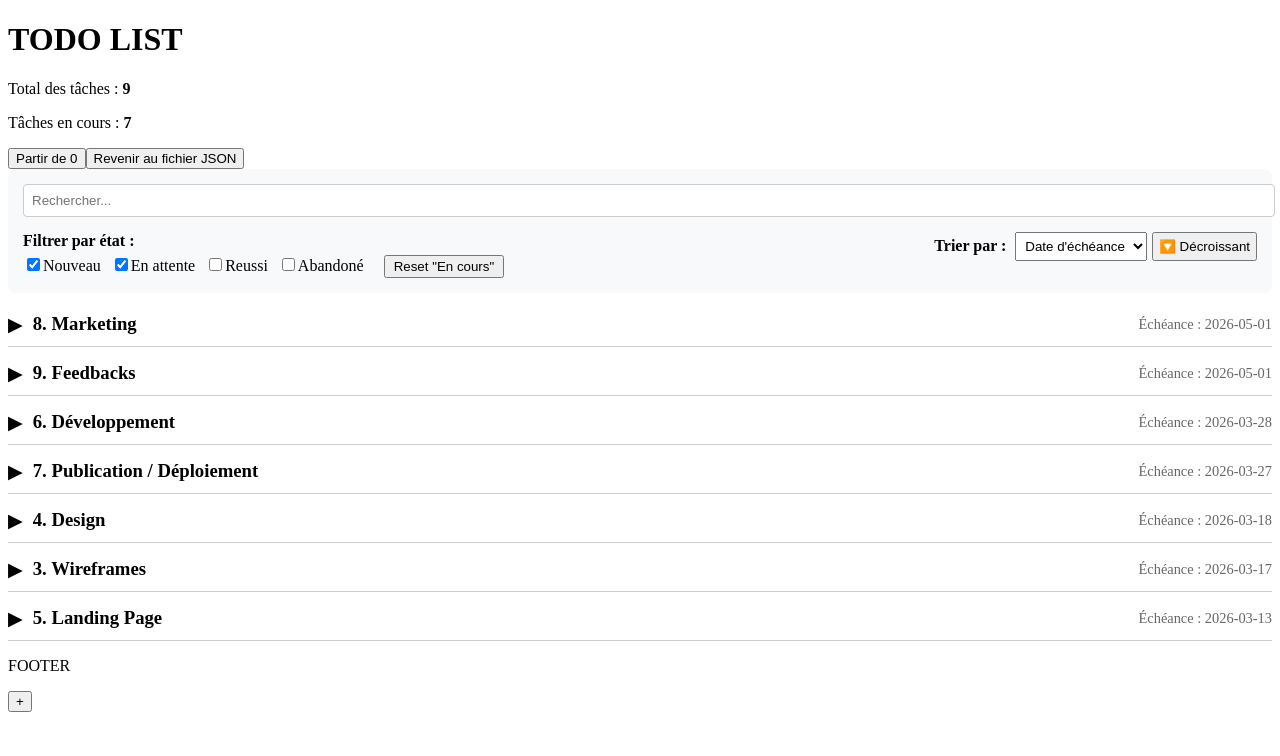
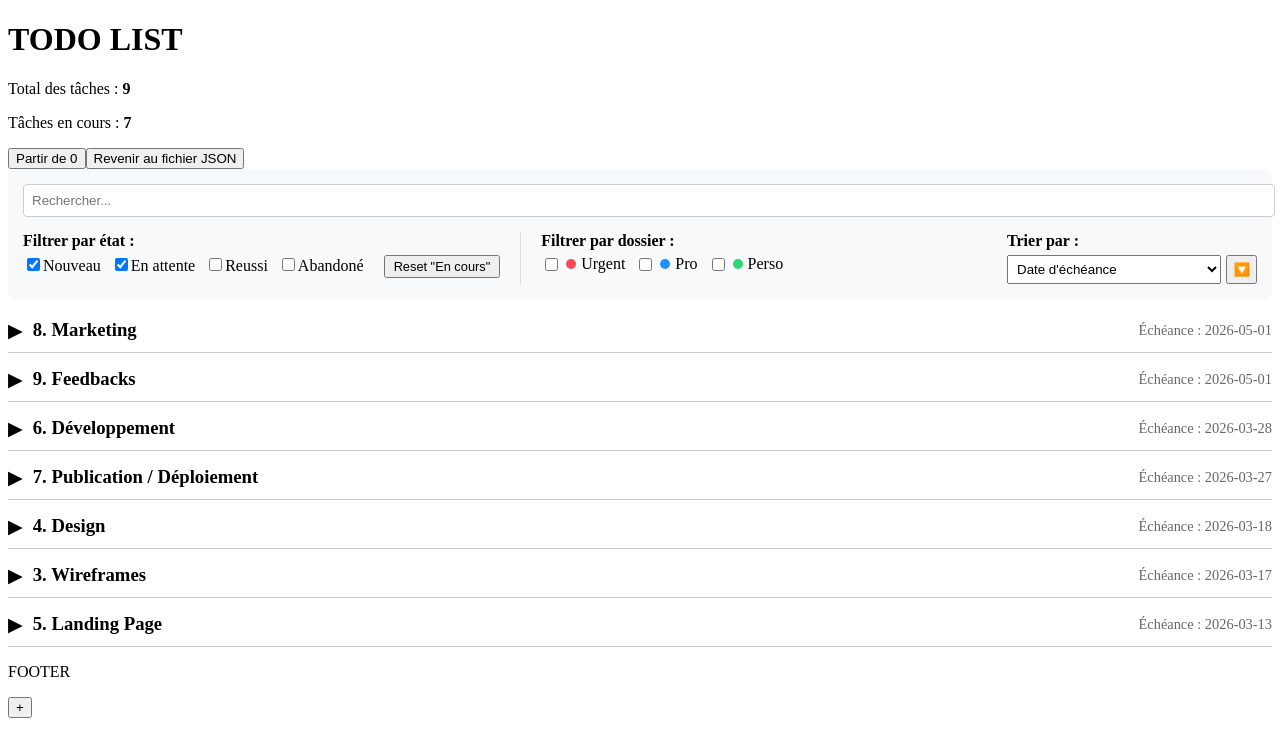
Before and after one commit to HugoBrestLestrade/TodoList, a React (Create React App) app: page / in a window 1280 px wide. Shown: the top 756 px of the page. Built offline with nearby package versions, Linux system fonts and the light colour scheme.

Commit message:
Filtres par dossiers

```diff
--- a/src/Components/Todo/List/CRUD/Read/Read.js
+++ b/src/Components/Todo/List/CRUD/Read/Read.js
@@ -5,76 +5,40 @@ import Tri from '../../../Tri/Tri';
 
 function TaskItem({ tache }) {
     const [isComplet, setIsComplet] = useState(false);
-
     const personnes = tache.contacts || tache.equipiers || [];
-
     const dossiers = tache.dossiers || [];
 
     const renderDossier = (dossier, index) => (
-        <span
-            key={index}
-            style={{
-                backgroundColor: dossier.couleur || "#ccc", // Gris par défaut
-                color: "white",
-                padding: "3px 8px",
-                borderRadius: "12px",
-                fontSize: "0.8rem",
-                marginRight: "5px",
-                fontWeight: "bold"
-            }}
-        >
+        <span key={index} style={{ backgroundColor: dossier.couleur || "#ccc", color: "white", padding: "3px 8px", borderRadius: "12px", fontSize: "0.8rem", marginRight: "5px", fontWeight: "bold" }}>
             {dossier.intitule}
         </span>
     );
 
     return (
         <li style={{ borderBottom: "1px solid #ccc", paddingBottom: "10px", marginBottom: "15px", listStyleType: "none" }}>
-
-            {/* MODE SIMPLE */}
             <div style={{ display: "flex", alignItems: "center", cursor: "pointer", flexWrap: "wrap" }} onClick={() => setIsComplet(!isComplet)}>
-                <span style={{ marginRight: "10px", fontSize: "1.2rem" }}>
-                    {isComplet ? "▼" : "▶"}
-                </span>
-
+                <span style={{ marginRight: "10px", fontSize: "1.2rem" }}>{isComplet ? "▼" : "▶"}</span>
                 <h3 style={{ margin: 0, marginRight: "15px" }}>{tache.title}</h3>
 
                 <div style={{ display: "flex" }}>
                     {dossiers.slice(0, 2).map(renderDossier)}
-                    {dossiers.length > 2 && !isComplet && (
-                        <span style={{ fontSize: "0.8rem", color: "#888", marginLeft: "5px" }}>
-                            +{dossiers.length - 2}
-                        </span>
-                    )}
+                    {dossiers.length > 2 && !isComplet && <span style={{ fontSize: "0.8rem", color: "#888", marginLeft: "5px" }}>+{dossiers.length - 2}</span>}
                 </div>
-
-                <span style={{ marginLeft: "auto", fontSize: "0.9rem", color: "#666" }}>
-                    Échéance : {tache.date_echeance || "Non définie"}
-                </span>
+                <span style={{ marginLeft: "auto", fontSize: "0.9rem", color: "#666" }}>Échéance : {tache.date_echeance || "Non définie"}</span>
             </div>
 
-            {/* MODE COMPLET */}
             {isComplet && (
                 <div style={{ marginTop: "15px", paddingLeft: "25px" }}>
-
-                    {/* Affichage de TOUS les dossiers (Mode Complet) */}
                     {dossiers.length > 0 && (
                         <div style={{ marginBottom: "10px", display: "flex", flexWrap: "wrap", gap: "5px" }}>
-                            <strong>Dossiers : </strong>
-                            {dossiers.map(renderDossier)}
+                            <strong>Dossiers : </strong>{dossiers.map(renderDossier)}
                         </div>
                     )}
-
                     <p><strong>Description :</strong> {tache.description || "Aucune description"}</p>
                     <p><strong>État :</strong> {tache.etat}</p>
                     <p><strong>Créée le :</strong> {tache.date_creation}</p>
-                    <p>
-                        <strong>Contacts :</strong>{' '}
-                        {personnes.length > 0 ? personnes.map(p => p.name).join(', ') : "Aucun contact"}
-                    </p>
-
-                    <div style={{ marginTop: "10px" }}>
-                        <Edit tache={tache} />
-                    </div>
+                    <p><strong>Contacts :</strong> {personnes.length > 0 ? personnes.map(p => p.name).join(', ') : "Aucun contact"}</p>
+                    <div style={{ marginTop: "10px" }}><Edit tache={tache} /></div>
                 </div>
             )}
         </li>
@@ -82,43 +46,52 @@ function TaskItem({ tache }) {
 }
 
 function Read() {
-    const { list } = useContext(ListContext);
+    const { list, dossiersList } = useContext(ListContext);
 
     const [searchTerm, setSearchTerm] = useState("");
     const [sortBy, setSortBy] = useState("date_echeance");
     const [sortDesc, setSortDesc] = useState(true);
     const [activeEtats, setActiveEtats] = useState(["Nouveau", "En attente"]);
 
+    const [activeDossiers, setActiveDossiers] = useState([]);
+
     const tousLesEtats = ["Nouveau", "En attente", "Reussi", "Abandoné"];
 
     const toggleEtat = (etatChoisi) => {
-        if (activeEtats.includes(etatChoisi)) {
-            setActiveEtats(activeEtats.filter(etat => etat !== etatChoisi));
+        if (activeEtats.includes(etatChoisi)) setActiveEtats(activeEtats.filter(etat => etat !== etatChoisi));
+        else setActiveEtats([...activeEtats, etatChoisi]);
+    };
+
+    const toggleFiltreDossier = (intituleDossier) => {
+        if (activeDossiers.includes(intituleDossier)) {
+            setActiveDossiers(activeDossiers.filter(d => d !== intituleDossier));
         } else {
-            setActiveEtats([...activeEtats, etatChoisi]);
+            setActiveDossiers([...activeDossiers, intituleDossier]);
         }
     };
 
-    // filtrage + tri
     const processedList = list
         .filter((tache) => activeEtats.includes(tache.etat))
+
+        .filter((tache) => {
+            if (activeDossiers.length === 0) return true;
+
+            const taskDossiersNoms = tache.dossiers ? tache.dossiers.map(d => d.intitule) : [];
+            // "some" vérifie si au moins un des dossiers cochés est présent dans la tâche
+            return activeDossiers.some(dossierFiltre => taskDossiersNoms.includes(dossierFiltre));
+        })
+
         .filter((tache) => {
             if (searchTerm === "") return true;
             const lowerSearch = searchTerm.toLowerCase();
-            return (
-                tache.title?.toLowerCase().includes(lowerSearch) ||
-                tache.description?.toLowerCase().includes(lowerSearch)
-            );
+            return tache.title?.toLowerCase().includes(lowerSearch) || tache.description?.toLowerCase().includes(lowerSearch);
         })
         .sort((a, b) => {
             let valA = a[sortBy] || "";
             let valB = b[sortBy] || "";
-
-            if (sortBy === "title") {
-                return sortDesc ? valB.localeCompare(valA) : valA.localeCompare(valB);
-            } else {
-                if (!valA) return 1;
-                if (!valB) return -1;
+            if (sortBy === "title") return sortDesc ? valB.localeCompare(valA) : valA.localeCompare(valB);
+            else {
+                if (!valA) return 1; if (!valB) return -1;
                 return sortDesc ? new Date(valB) - new Date(valA) : new Date(valA) - new Date(valB);
             }
         });
@@ -131,6 +104,9 @@ function Read() {
                 tousLesEtats={tousLesEtats} toggleEtat={toggleEtat}
                 sortBy={sortBy} setSortBy={setSortBy}
                 sortDesc={sortDesc} setSortDesc={setSortDesc}
+                dossiersList={dossiersList}
+                activeDossiers={activeDossiers}
+                toggleFiltreDossier={toggleFiltreDossier}
             />
 
             <ul style={{ padding: 0 }}>
--- a/src/Components/Todo/Tri/Tri.js
+++ b/src/Components/Todo/Tri/Tri.js
@@ -1,13 +1,12 @@
 export default function Tri({
                                 searchTerm, setSearchTerm,
                                 activeEtats, toggleEtat, tousLesEtats, setActiveEtats,
-                                sortBy, setSortBy,
-                                sortDesc, setSortDesc
+                                sortBy, setSortBy, sortDesc, setSortDesc,
+                                dossiersList, activeDossiers, toggleFiltreDossier
                             }) {
     return (
         <div style={{ backgroundColor: "#f8f9fa", padding: "15px", borderRadius: "8px", marginBottom: "20px" }}>
 
-            {/* Barre de recherche */}
             <input
                 type="text"
                 placeholder="Rechercher..."
@@ -16,12 +15,13 @@ export default function Tri({
                 style={{ width: "100%", padding: "8px", marginBottom: "15px", borderRadius: "4px", border: "1px solid #ccc" }}
             />
 
-            <div style={{ display: "flex", justifyContent: "space-between", flexWrap: "wrap", gap: "10px" }}>
+            <div style={{ display: "flex", justifyContent: "space-between", flexWrap: "wrap", gap: "20px" }}>
 
-                {/*  Filtres par État */}
+                <div style={{ display: "flex", gap: "20px", flexWrap: "wrap", flex: 1 }}>
+                    {/* Filtres par État */}
                     <div>
                         <strong>Filtrer par état : </strong>
-                    <div style={{ display: "flex", gap: "10px", marginTop: "5px" }}>
+                        <div style={{ display: "flex", flexWrap: "wrap", gap: "10px", marginTop: "5px" }}>
                             {tousLesEtats.map(etat => (
                                 <label key={etat} style={{ cursor: "pointer" }}>
                                     <input
@@ -32,32 +32,53 @@ export default function Tri({
                                     {etat}
                                 </label>
                             ))}
-                        {/* Bouton "En cours"*/}
                             <button
                                 onClick={() => setActiveEtats(["Nouveau", "En attente"])}
-                            style={{ marginLeft: "10px", padding: "2px 8px", cursor: "pointer" }}
+                                style={{ marginLeft: "10px", padding: "2px 8px", cursor: "pointer", fontSize: "0.8rem" }}
                             >
                                 Reset "En cours"
                             </button>
                         </div>
                     </div>
 
-                {/* Tri */}
-                <div>
+                    {/* Filtres par Dossiers */}
+                    {dossiersList.length > 0 && (
+                        <div style={{ borderLeft: "1px solid #ddd", paddingLeft: "20px" }}>
+                            <strong>Filtrer par dossier : </strong>
+                            <div style={{ display: "flex", flexWrap: "wrap", gap: "10px", marginTop: "5px" }}>
+                                {dossiersList.map(dossier => (
+                                    <label key={dossier.intitule} style={{ cursor: "pointer", display: "flex", alignItems: "center" }}>
+                                        <input
+                                            type="checkbox"
+                                            checked={activeDossiers.includes(dossier.intitule)}
+                                            onChange={() => toggleFiltreDossier(dossier.intitule)}
+                                        />
+                                        <span style={{ width: "10px", height: "10px", backgroundColor: dossier.couleur, borderRadius: "50%", margin: "0 5px" }}></span>
+                                        {dossier.intitule}
+                                    </label>
+                                ))}
+                            </div>
+                        </div>
+                    )}
+                </div>
+
+                {/* Le Tri (existant) */}
+                <div style={{ minWidth: "250px" }}>
                     <strong>Trier par : </strong>
+                    <div style={{ display: "flex", marginTop: "5px", gap: "5px" }}>
                         <select
                             value={sortBy}
                             onChange={(e) => setSortBy(e.target.value)}
-                        style={{ padding: "5px", marginLeft: "5px", marginRight: "5px" }}
+                            style={{ padding: "5px", flex: 1 }}
                         >
                             <option value="date_echeance">Date d'échéance</option>
                             <option value="date_creation">Date de création</option>
                             <option value="title">Nom</option>
                         </select>
-
                         <button onClick={() => setSortDesc(!sortDesc)} style={{ padding: "5px", cursor: "pointer" }}>
-                        {sortDesc ? "🔽 Décroissant" : "🔼 Croissant"}
+                            {sortDesc ? "🔽" : "🔼"}
                         </button>
+                    </div>
                 </div>
 
             </div>
```
Lines whose indentation alone changed are shown as unchanged.
